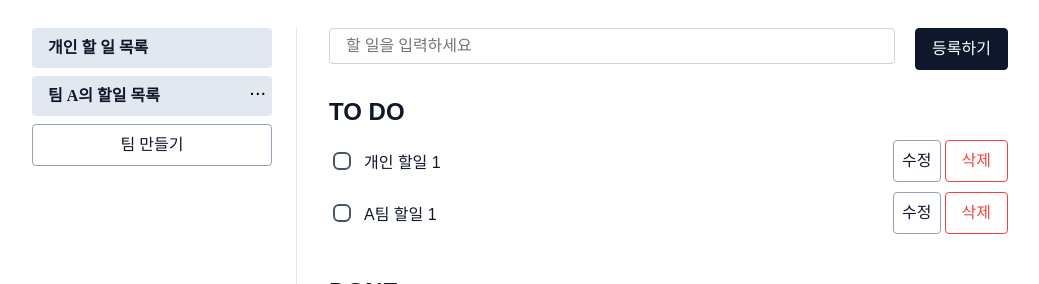
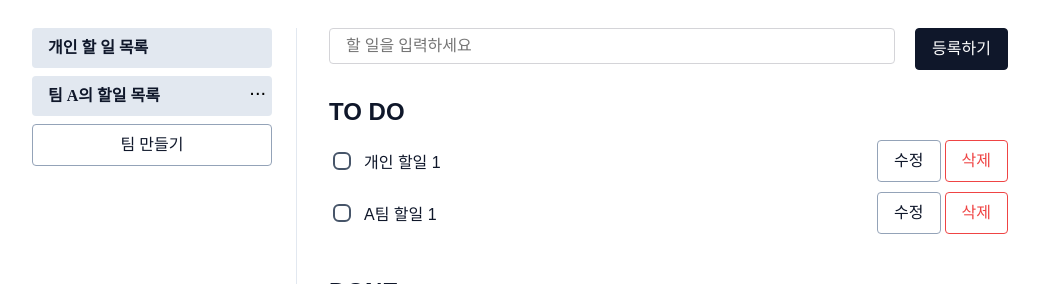
Before and after one commit to Florenshio/devcourse_todo_list, a React (Create React App) app: page /todo in a window 1280 px wide. Shown: the top 284 px of the page, without its empty margins (142-1181 px from the left). Built offline with nearby package versions, Linux system fonts and the light colour scheme; no server answers; a web font is replaced by a local one.

Commit message:
Fix: 중복된 코드로 인해 스타일이 중첩되어 잘못된 UI가 보여지는 부분 수정

```diff
--- a/src/styles/team-invite-modal.css
+++ b/src/styles/team-invite-modal.css
@@ -59,13 +59,6 @@
   object-fit: contain;
 }
 
-.btn-gray-outlined {
-  padding: 8px;
-  display: flex;
-  align-items: center;
-  justify-content: center;
-}
-
 .delete-icon {
   width: 16px;
   height: 16px;
```
